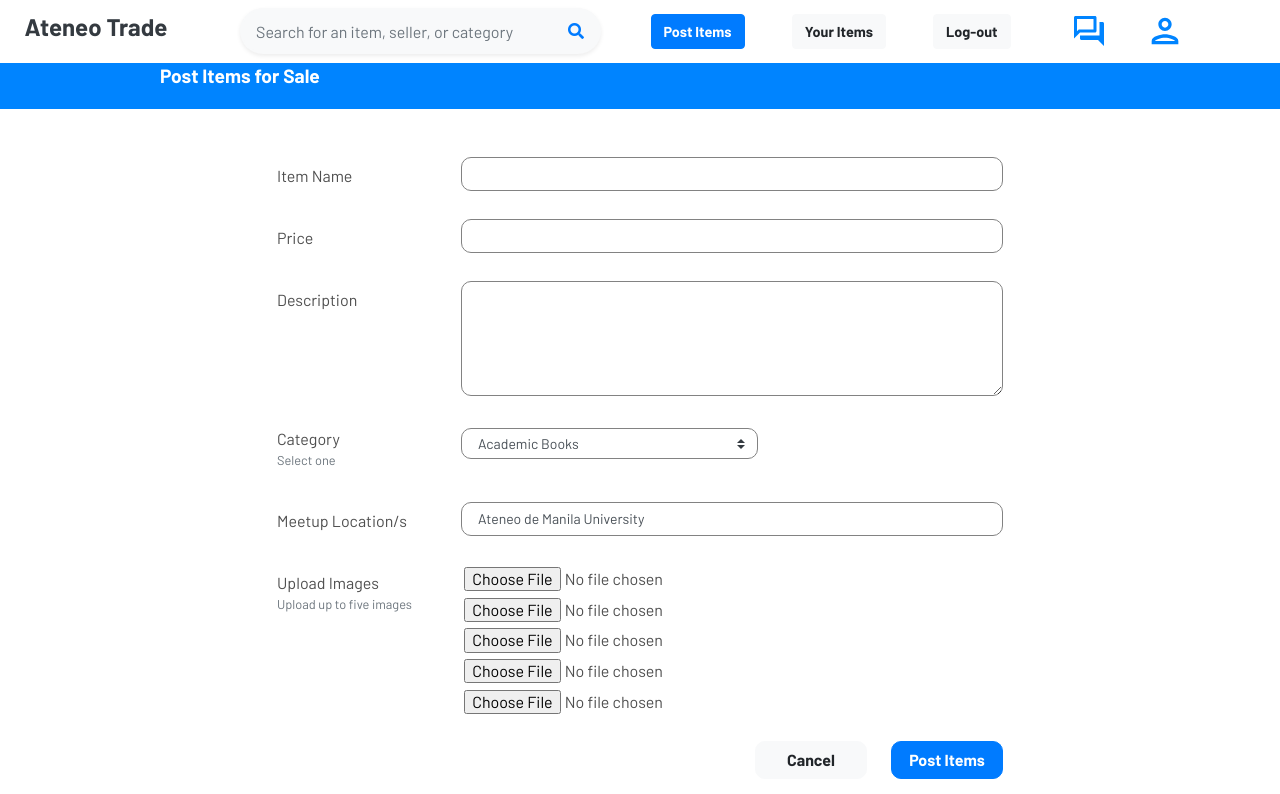
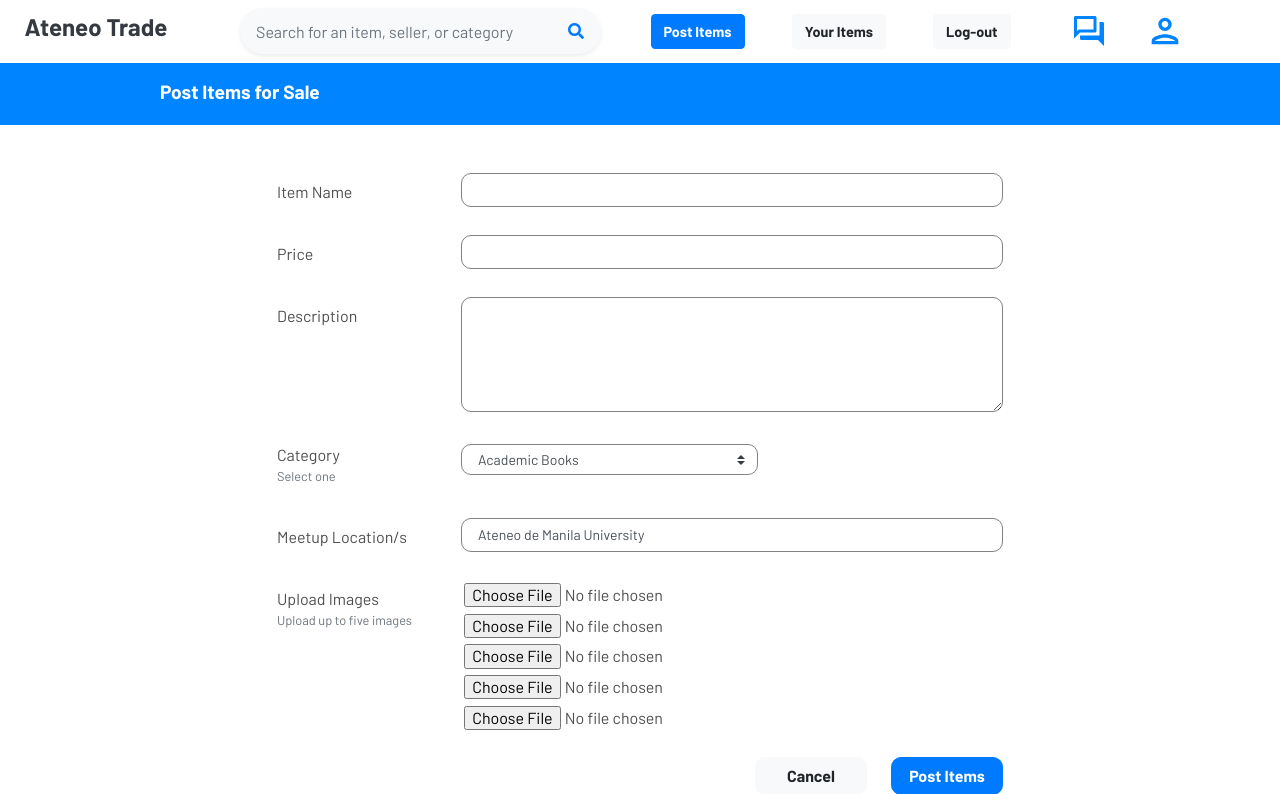
Before and after one commit to daniddelrio/atrade-website, a Django app: page /post/ in a window 1280 px wide. Shown: the top 794 px of the page. Run offline with Django 3.2, Linux system fonts and the light colour scheme; the visitor is signed in with stand-in values (Sample User, id 1); some libraries are stand-ins or nearby versions.

Commit message:
fixed banner spacing

```diff
--- a/ateneo_trade/shop/static/shop/css/main.css
+++ b/ateneo_trade/shop/static/shop/css/main.css
@@ -18,7 +18,7 @@
 
 .banner-title {
 	padding-left: 10em;
-	padding-top: 1em;
+	padding-top: 2em;
 	padding-bottom: 0.9em;
 	background-color: #0084FF;
 	color: white;
```
